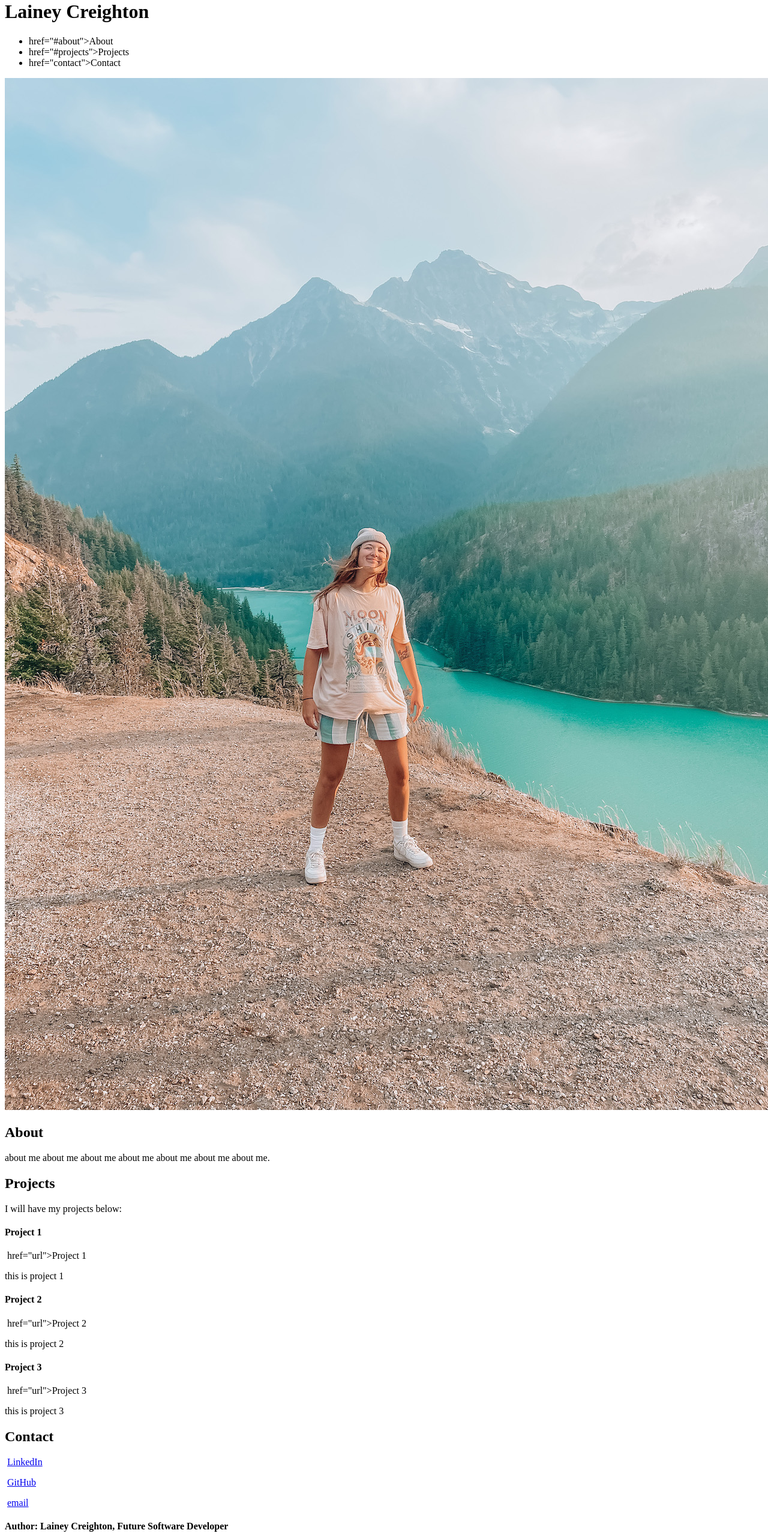
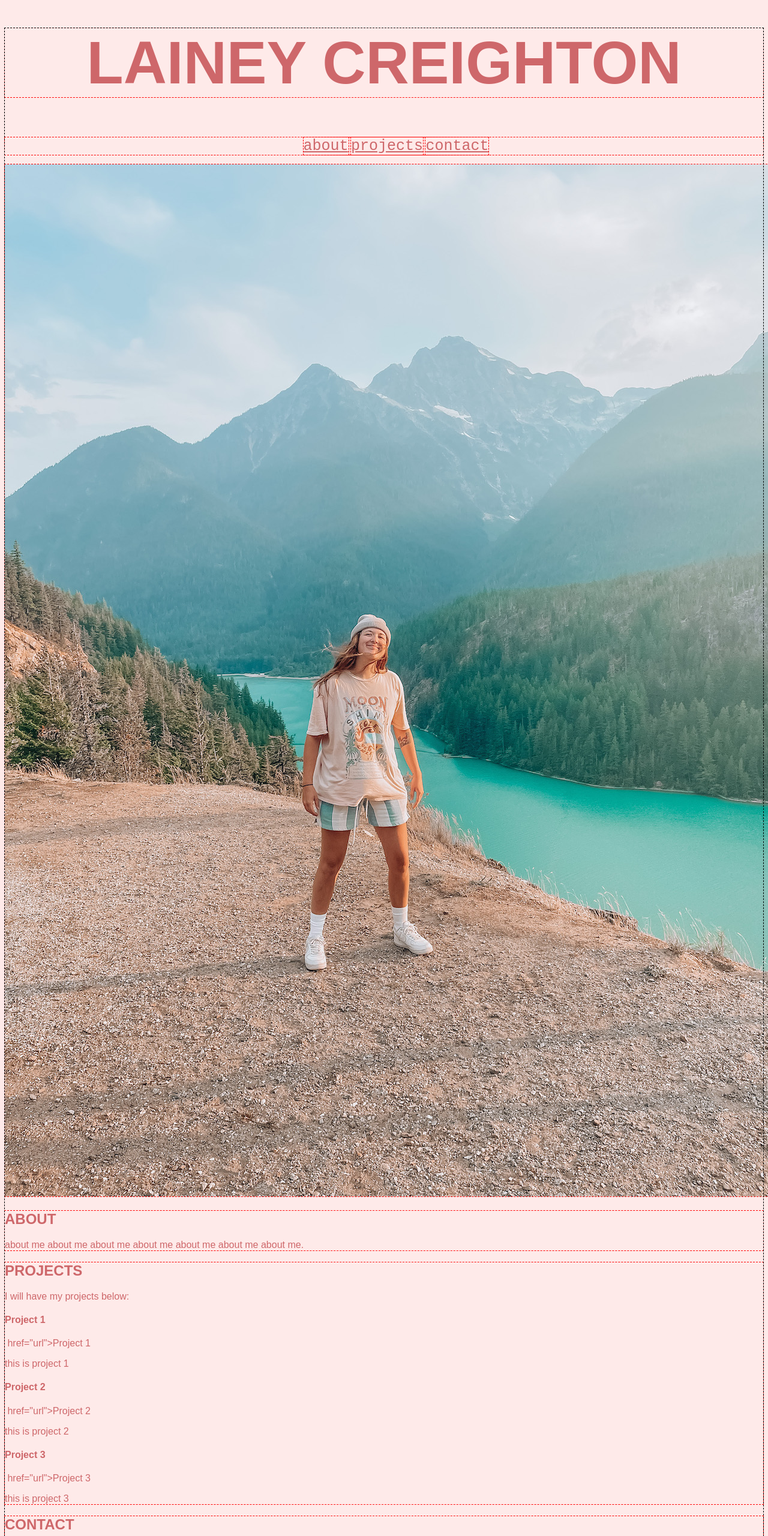
Before and after one commit to laineycreighton/portfolio, a plain HTML site: page index.html in a window 1280 px wide. Shown: the part 20-2580 px from the top of the page at 60% size. Drawn offline with Linux system fonts and the light colour scheme.

Commit message:
add starter css selectors

```diff
--- /dev/null
+++ b/assets/css/style.css
@@ -0,0 +1,49 @@
+* {
+    background-color: #feeae9;
+    color: #ce676a;
+}
+
+body {
+    outline: black dashed 1px;
+    font-family: Arial, Helvetica, sans-serif;
+}
+
+.name {
+    outline: red dashed 1px;
+    text-align: center;
+    font-size: 100px;
+}
+
+nav ul {
+    outline: red dashed 1px;
+    text-align: center;
+    justify-content: space-between;
+    list-style-type: none;
+}
+
+nav ul li {
+    outline: red dashed 1px;
+    display: inline-block;
+    font-family: 'Courier New', monospace;
+    font-size: 25px;
+}
+
+.profile img {
+    outline: red dashed 1px;
+}
+
+.about {
+    outline: red dashed 1px;
+}
+
+.projects {
+    outline: red dashed 1px;
+}
+
+.contact {
+    outline: red dashed 1px;
+}
+
+.footer {
+    outline: red dashed 1px;
+}
--- a/index.html
+++ b/index.html
@@ -5,45 +5,46 @@
     <meta charset="UTF-8" />
     <meta http-equiv="X-UA-Compatible" content="IE=edge" />
     <meta name="viewport" content="width=device=width, initial-scale=1.0" />
+    <link rel="stylesheet" href="./assets/css/style.css">
     <title>Lainey Creighton Portfolio</title>
 </head>
 
 <body>
     <header>
-        <h1 class="name">Lainey Creighton</h1>
+        <h1 class="name">LAINEY CREIGHTON</h1>
         <nav>
             <ul>
                 <li>
-                    <a> href="#about">About</a>
+                    <a href="about">about</a>
                 </li>
                 <li>
-                    <a> href="#projects">Projects</a>
+                    <a href="projects">projects</a>
                 </li>
                 <li>
-                    <a> href="contact">Contact</a>
+                    <a href="contact">contact</a>
                 </li>
             </ul>
         </nav>
     </header>
 
-    <section>
+    <section class="profile img">
         <img src="./assets/images/lake-diablo.jpeg" alt="Lainey at Lake Diablo" />
     </section>
 
     <section>
 
         <section>
-            <article>
-                <h2>About</h2>
+            <article class="about">
+                <h2 id="about">ABOUT</h2>
                 <p>
                     about me about me about me about me about me about me about me.
                 </p>
             </article>
         </section>
 
-        <section>
+        <section class="projects">
             <article>
-                <h2>Projects</h2>
+                <h2 id="projects">PROJECTS</h2>
                 <p>
                     I will have my projects below:
                 </p>
@@ -74,8 +75,8 @@
             </article>
         </section>
 
-        <section>
-            <h2>Contact</h2>
+        <section class="contact">
+            <h2 id="contact">CONTACT</h2>
             <p>
                 <img src="" alt="">
                 <a href="url">LinkedIn</a>
@@ -94,7 +95,7 @@
 
 </body>
 
-<footer>
+<footer class="footer">
     <h4>Author: Lainey Creighton, Future Software Developer</h4>
 </footer>
 
```
